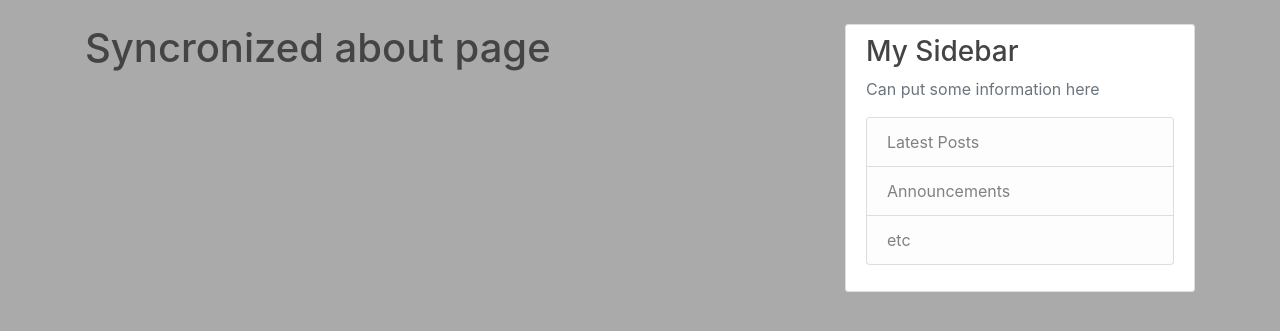
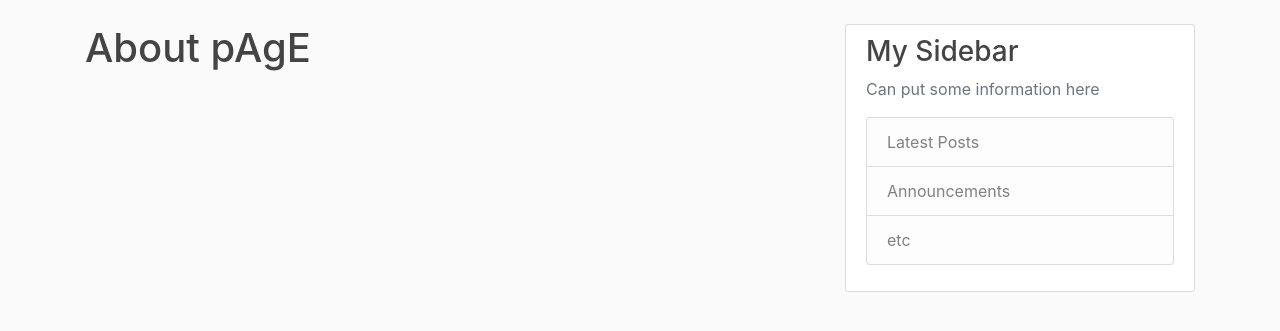
Before and after one commit to Mathemmagician/Flask_website, a Flask app: page /about in a window 1280 px wide. Shown: the part 56-387 px from the top of the page. Run offline with Flask 2, Linux system fonts and the light colour scheme; parts of the project's set-up code (start-up, migrations or seed data) failed here and were passed over; some libraries are stand-ins or nearby versions.

Commit message:
Reverting to the state of the project at 802a444704

```diff
--- a/flaskblog/config.py
+++ b/flaskblog/config.py
@@ -11,6 +11,6 @@ class Config:
     MAIL_SERVER = 'smtp.googlemail.com'
     MAIL_PORT = 587
     MAIL_USE_TLS = True
-    MAIL_DEFAULT_SENDER = config.get('EMAIL_USER')
+    #MAIL_DEFAULT_SENDER = config.get('EMAIL_USER')
     MAIL_USERNAME = config.get('EMAIL_USER')
     MAIL_PASSWORD = config.get('EMAIL_PASS')
--- a/flaskblog/static/main.css
+++ b/flaskblog/static/main.css
@@ -1,5 +1,5 @@
 body {
-  background: #aaaaaa;
+  background: #fafafa;
   color: #333333;
   margin-top: 5rem;
 }
--- a/flaskblog/templates/about.html
+++ b/flaskblog/templates/about.html
@@ -1,5 +1,4 @@
 {% extends "layout.html" %}
 {% block content%}
-	<h1> Syncronized about page </h1>
-
+	<h1> About pAgE </h1>
 {% endblock content %}
```
Also changed, not shown: flaskblog/site.db (added), 1 other file.
